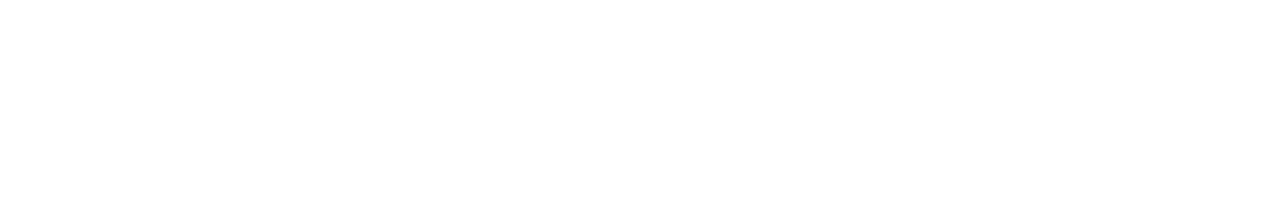
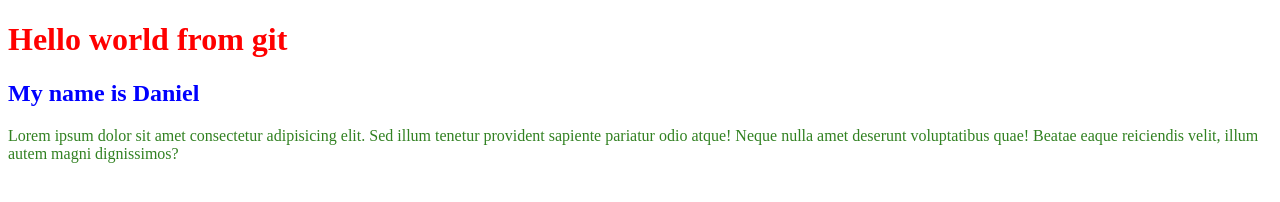
Before and after one commit to Eriold/Example, a plain HTML site: page index.html in a window 1280 px wide. Drawn offline with Linux system fonts and the light colour scheme.

Commit message:
Three commit. Add code in index and css

```diff
--- a/css/index.css
+++ b/css/index.css
@@ -0,0 +1,11 @@
+.color{
+    color: #318121;
+}
+
+.color-blue{
+    color: blue;
+}
+
+.color-red{
+    color: red;
+}
--- a/index.html
+++ b/index.html
@@ -9,6 +9,8 @@
     <title>Example</title>
 </head>
 <body>
-
+    <h1 class="color color-red">Hello world from git</h1>
+    <h2 class="color color-blue">My name is Daniel</h2>
+    <p class="color">Lorem ipsum dolor sit amet consectetur adipisicing elit. Sed illum tenetur provident sapiente pariatur odio atque! Neque nulla amet deserunt voluptatibus quae! Beatae eaque reiciendis velit, illum autem magni dignissimos?</p>
 </body>
 </html>
```
Also changed, not shown: 1 other file.
